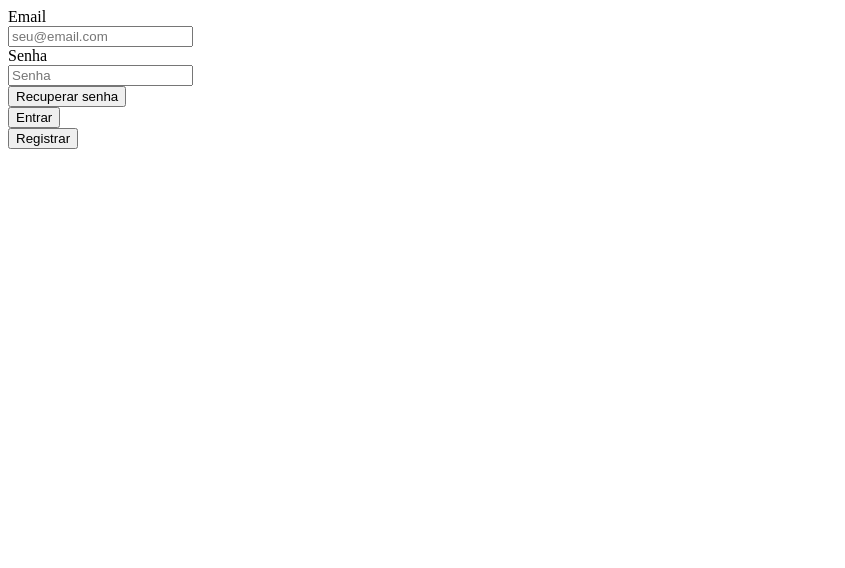
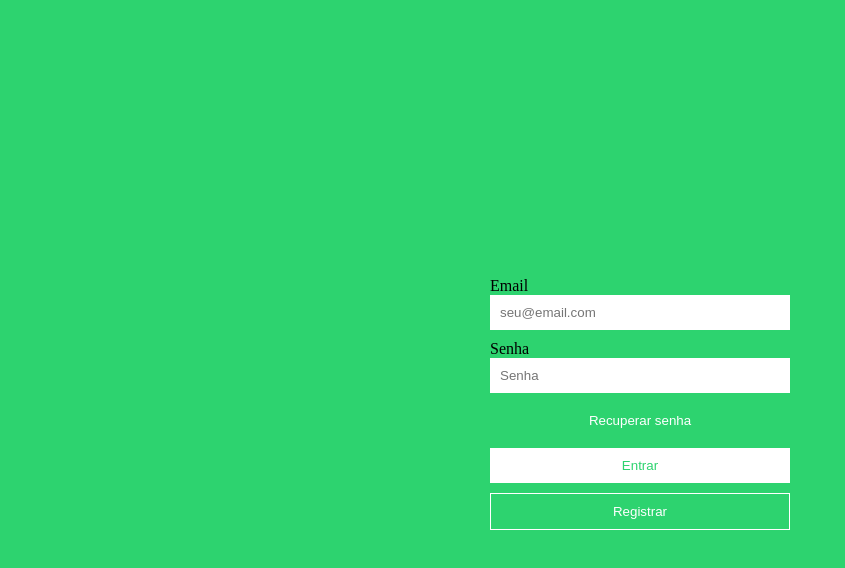
Before and after one commit to Andrlb2k1/Controle_gastos, a plain HTML site: page index.html in a window 1280 px wide. Shown: the whole page, without its empty margins (0-845 px from the left). Drawn offline with Linux system fonts and the light colour scheme.

Commit message:
first screen

```diff
--- /dev/null
+++ b/index.css
@@ -0,0 +1,47 @@
+body {
+    background: rgb(45, 211, 111);
+    display: flex;
+    justify-content: center;
+    align-items: center;
+    height: 100vh;
+}
+
+form {
+    width: 300px;
+}
+
+input {
+    border: none;
+}
+
+input, button {
+    padding: 10px;
+    margin-bottom: 10px;
+    width: -webkit-fill-available;
+}
+
+button {
+    cursor: pointer;
+}
+
+button:active {
+    opacity: 0.8;
+}
+
+.clear {
+    background: transparent;
+    border: none;
+    color: white;
+}
+
+.solid {
+    background: white;
+    border: none;
+    color: rgb(45, 211, 111);
+}
+
+.outline {
+    background: transparent;
+    color: white;
+    border: 1px solid white;
+}
--- a/index.html
+++ b/index.html
@@ -4,6 +4,7 @@
 	<meta charset="UTF-8">
 	<meta name="viewport" content="width=device-width, initial-scale=1.0">
 	<title>Login - Controle de gastos</title>
+	<link rel="stylesheet" href="index.css">
 </head>
 <body>
 	<form>
@@ -16,13 +17,13 @@
 			<input type="password" name="password" placeholder="Senha"/>
 		</div>
 		<div>
-			<button type="button">Recuperar senha</button>
+			<button type="button" class="clear">Recuperar senha</button>
 		</div>
 		<div>
-			<button type="button">Entrar</button>
+			<button type="button" class="solid">Entrar</button>
 		</div>
 		<div>
-			<button type="button">Registrar</button>
+			<button type="button" class="outline">Registrar</button>
 		</div>
 	</form>
 </body>
```
